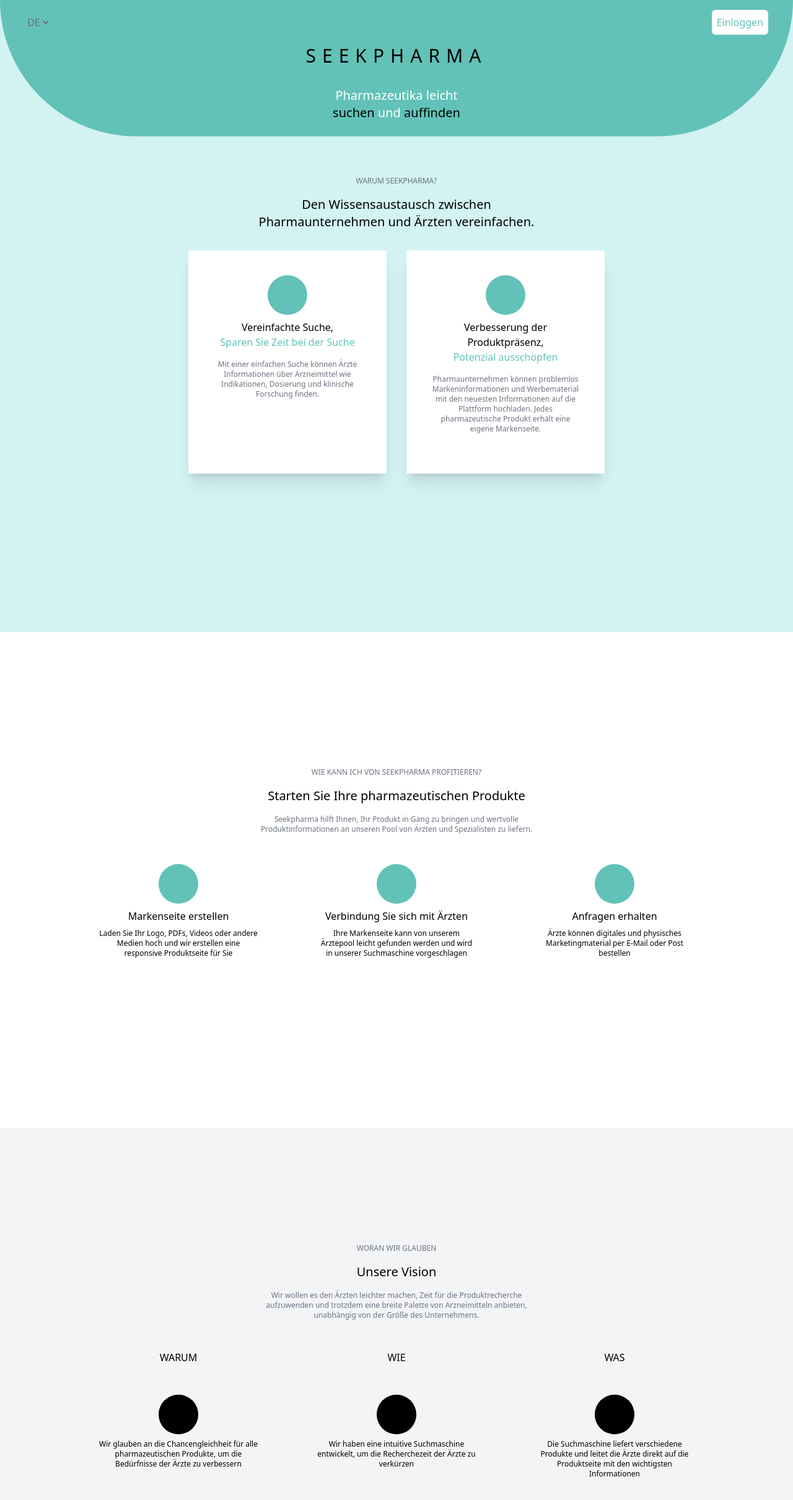
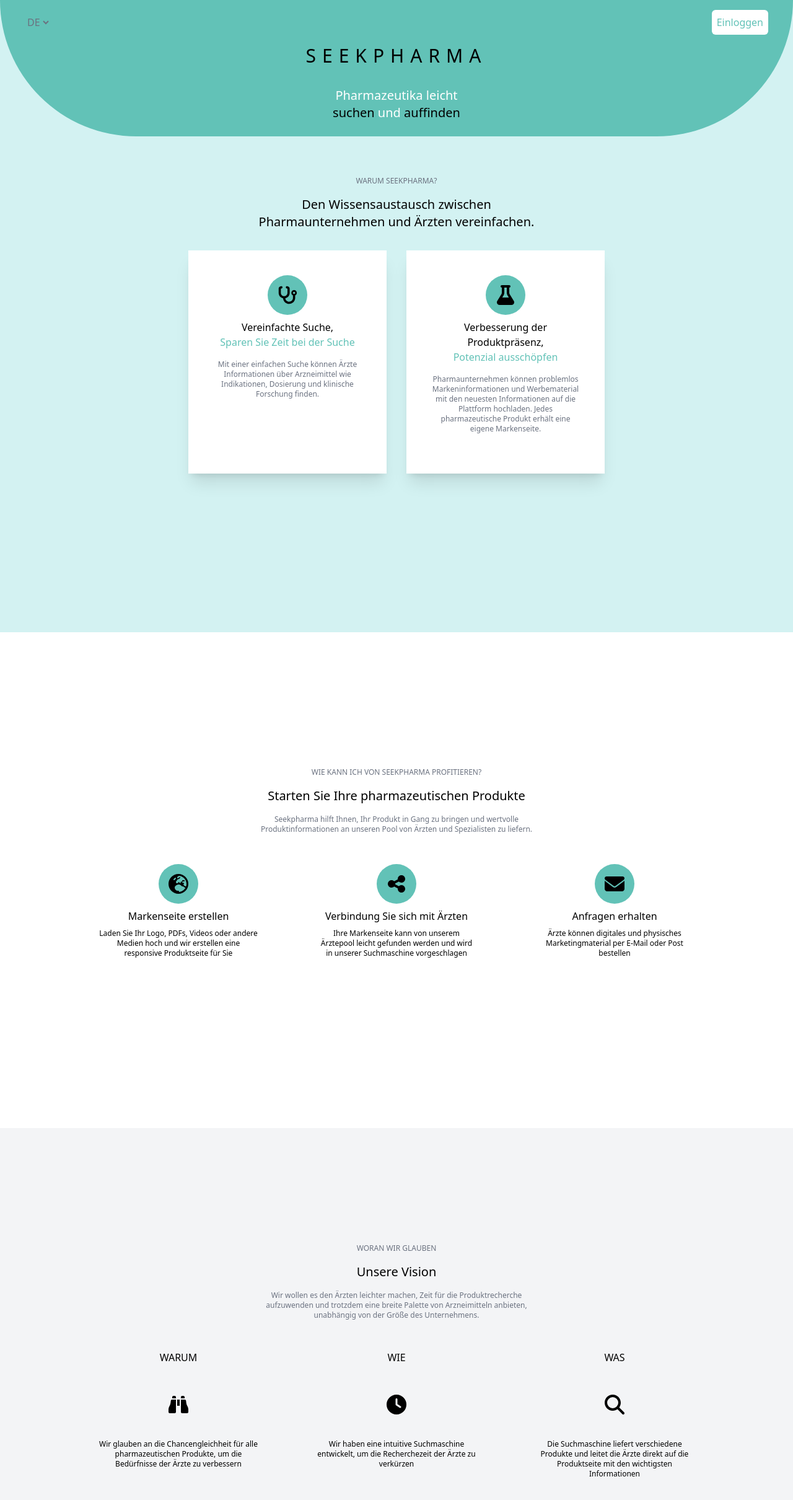
Before and after one commit to seekpharma/seekpharma.github.io, a Next.js app: page / in a window 1280 px wide. Shown: the top 2420 px of the page at 62% size. Built offline with nearby package versions, Linux system fonts and the light colour scheme.

Commit message:
add icons

```diff
--- a/components/Card.tsx
+++ b/components/Card.tsx
@@ -1,8 +1,12 @@
+import { faCoffee, IconDefinition } from "@fortawesome/free-solid-svg-icons";
+import { FontAwesomeIcon } from "@fortawesome/react-fontawesome";
+
 interface ICardProps {
   title: string;
   subTitle: string;
   teaserText: string;
   linkText: string;
+  icon: IconDefinition;
   linkUrl?: string;
 }
 
@@ -11,10 +15,13 @@
   subTitle,
   teaserText,
   linkText,
+  icon,
   linkUrl,
 }: ICardProps) => (
   <div className="grid grid-rows-cards shadow-xl justify-items-center p-10 m-4 gap-2 bg-white max-w-xs">
-    <div className="w-16 h-16 rounded-full bg-sp-primary"></div>
+    <div className="flex justify-center items-center w-16 h-16 rounded-full bg-sp-primary">
+      <FontAwesomeIcon className="w-8 h-8" icon={icon} />
+    </div>
     <div className="text-center pb-2">
       <p>{title}</p>
       <p className="text-sp-primary">{subTitle}</p>
--- a/package.json
+++ b/package.json
@@ -9,6 +9,9 @@
     "lint": "next lint"
   },
   "dependencies": {
+    "@fortawesome/fontawesome-svg-core": "6.1.1",
+    "@fortawesome/free-solid-svg-icons": "6.1.1",
+    "@fortawesome/react-fontawesome": "0.2.0",
     "i18next": "21.8.13",
     "next": "12.1.6",
     "react": "18.2.0",
--- a/pages/index.tsx
+++ b/pages/index.tsx
@@ -1,3 +1,14 @@
+import {
+  faBinoculars,
+  faClockFour,
+  faEarthEurope,
+  faEnvelope,
+  faFlask,
+  faMagnifyingGlass,
+  faShareNodes,
+  faStethoscope,
+} from "@fortawesome/free-solid-svg-icons";
+import { FontAwesomeIcon } from "@fortawesome/react-fontawesome";
 import type { NextPage } from "next";
 import Head from "next/head";
 import { useRouter } from "next/router";
@@ -96,12 +107,14 @@
               title={t("whySection.card1.title")}
               subTitle={t("whySection.card1.subTitle")}
               teaserText={t("whySection.card1.teaserText")}
+              icon={faStethoscope}
               linkText={t("whySection.card1.linkText")}
             />
             <Card
               title={t("whySection.card2.title")}
               subTitle={t("whySection.card2.subTitle")}
               teaserText={t("whySection.card2.teaserText")}
+              icon={faFlask}
               linkText={t("whySection.card2.linkText")}
             />
           </div>
@@ -120,7 +133,12 @@
 
           <div className="grid grid-cols-1 md:grid-cols-3">
             <div className="grid grid-rows-cards justify-items-center p-8 m-4 gap-2 bg-white max-w-xs">
-              <div className="w-16 h-16 rounded-full bg-sp-primary"></div>
+              <div className="flex justify-center items-center w-16 h-16 rounded-full bg-sp-primary">
+                <FontAwesomeIcon
+                  className="w-8 h-8 rounded-full bg-sp-primary"
+                  icon={faEarthEurope}
+                />
+              </div>
               <div>
                 <p className="font-medium text-center">
                   {t("profitSection.bullets.left.title")}
@@ -134,7 +152,12 @@
             </div>
 
             <div className="grid grid-rows-cards justify-items-center p-8 m-4 gap-2 bg-white max-w-xs">
-              <div className="w-16 h-16 rounded-full bg-sp-primary"></div>
+              <div className="flex justify-center items-center w-16 h-16 rounded-full bg-sp-primary">
+                <FontAwesomeIcon
+                  className="w-8 h-8 rounded-full bg-sp-primary"
+                  icon={faShareNodes}
+                />
+              </div>
               <div>
                 <p className="font-medium text-center">
                   {t("profitSection.bullets.middle.title")}
@@ -148,7 +171,12 @@
             </div>
 
             <div className="grid grid-rows-cards justify-items-center p-8 m-4 gap-2 bg-white max-w-xs">
-              <div className="w-16 h-16 rounded-full bg-sp-primary"></div>
+              <div className="flex justify-center items-center w-16 h-16 rounded-full bg-sp-primary">
+                <FontAwesomeIcon
+                  className="w-8 h-8 rounded-full bg-sp-primary"
+                  icon={faEnvelope}
+                />
+              </div>
               <div>
                 <p className="font-medium text-center">
                   {t("profitSection.bullets.right.title")}
@@ -179,7 +207,7 @@
               <div>
                 <p>{t("visionSection.bullets.left.title")}</p>
               </div>
-              <div className="w-16 h-16 rounded-full bg-black"></div>
+              <FontAwesomeIcon className="w-8 h-8" icon={faBinoculars} />
               <div>
                 <p className="text-xs text-center">
                   {t("visionSection.bullets.left.teaser")}
@@ -190,7 +218,7 @@
               <div>
                 <p>{t("visionSection.bullets.middle.title")}</p>
               </div>
-              <div className="w-16 h-16 rounded-full bg-black"></div>
+              <FontAwesomeIcon className="w-8 h-8" icon={faClockFour} />
               <div>
                 <p className="text-xs text-center">
                   {t("visionSection.bullets.middle.teaser")}
@@ -201,7 +229,7 @@
               <div>
                 <p>{t("visionSection.bullets.right.title")}</p>
               </div>
-              <div className="w-16 h-16 rounded-full bg-black"></div>
+              <FontAwesomeIcon className="w-8 h-8" icon={faMagnifyingGlass} />
               <div>
                 <p className="text-xs text-center">
                   {t("visionSection.bullets.right.teaser")}
```
Also changed, not shown: 1 other file (tests, documents, lock files or other folders).
